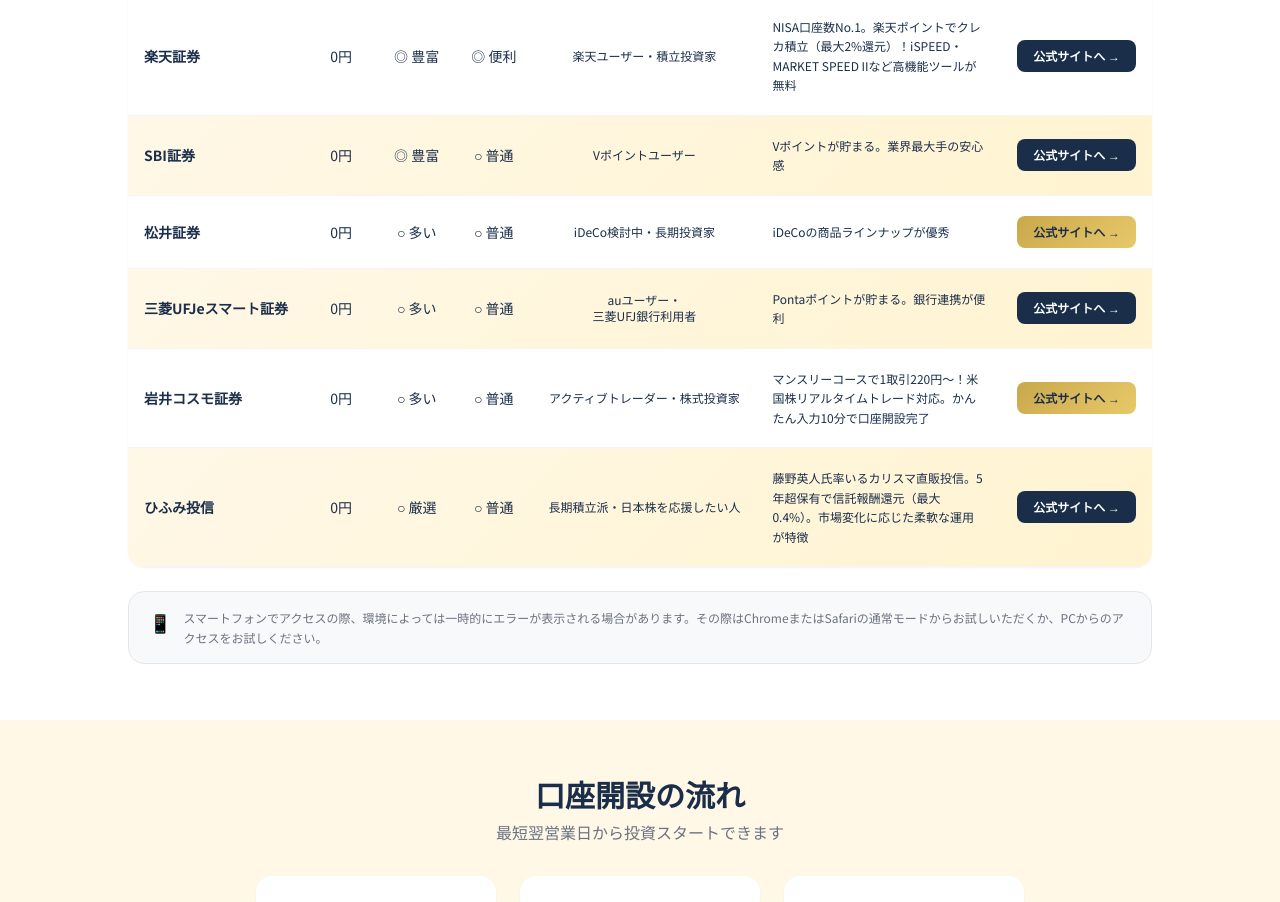
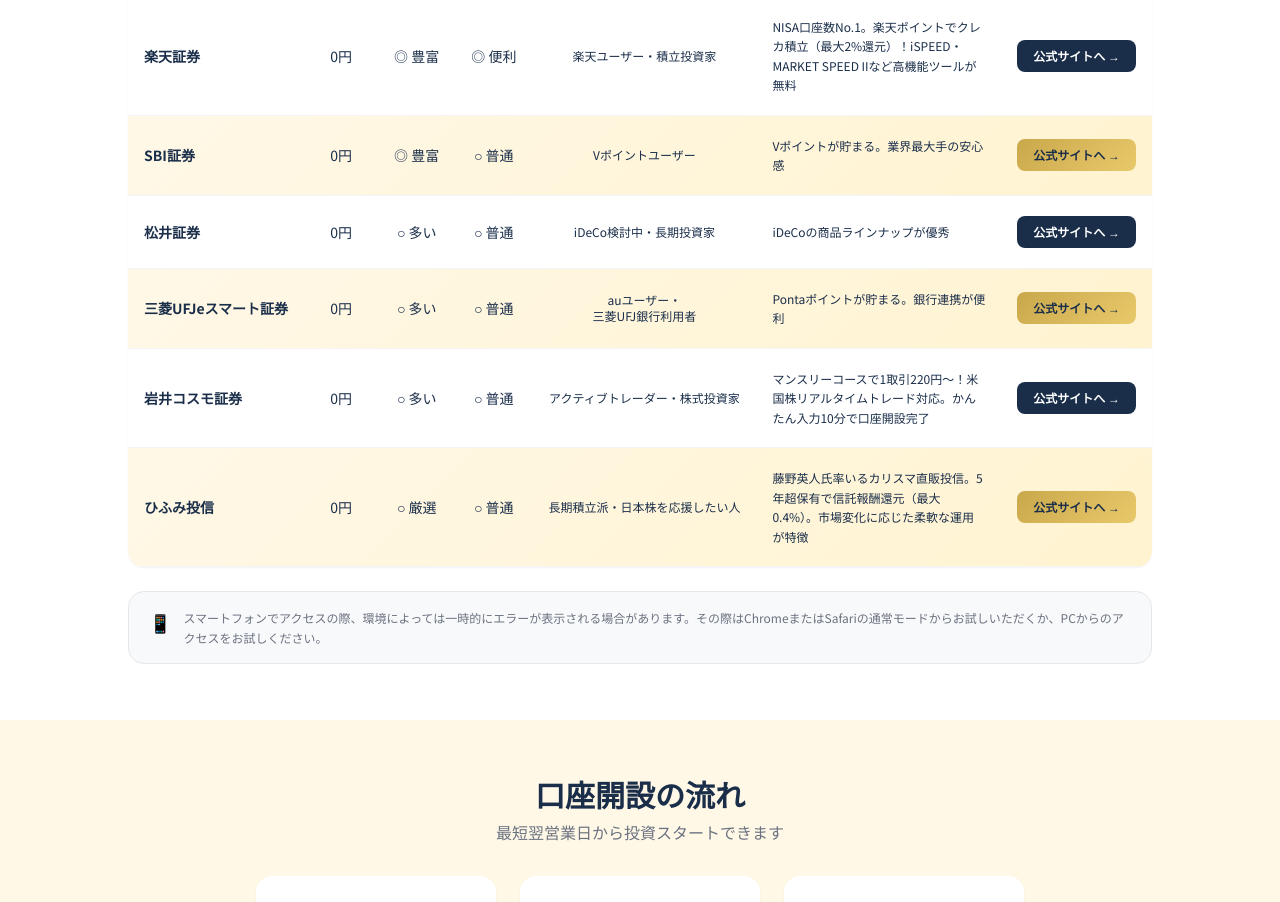
Before and after one commit to tanima3232-eng/bulltalk, a Next.js app: page /accounts/stock in a window 1280 px wide. Shown: the part 1020-1922 px from the top of the page. Built offline with nearby package versions, Linux system fonts and the light colour scheme.

Commit message:
fix: 証券口座CTAボタン色をインデックス偶数/奇数で交互表示に修正

```diff
--- a/app/accounts/stock/page.tsx
+++ b/app/accounts/stock/page.tsx
@@ -217,10 +217,10 @@ export default function StockAccountPage() {
                           referrerPolicy="no-referrer-when-downgrade"
                           className="inline-flex items-center justify-center px-4 py-2 rounded-lg font-bold text-xs whitespace-nowrap transition-all duration-200 hover:-translate-y-0.5 hover:shadow-md"
                           style={{
-                            background: broker.star
-                              ? "linear-gradient(135deg,#C9A84C,#E8C96A)"
-                              : "#1A2E4A",
-                            color: broker.star ? "#1A2E4A" : "#FFFFFF",
+                            background: index % 2 === 0
+                               ? "linear-gradient(135deg,#C9A84C,#E8C96A)"
+                               : "#1A2E4A",
+                             color: index % 2 === 0 ? "#1A2E4A" : "#FFFFFF",
                           }}
                         >
                           {broker.pixelUrl && (
@@ -275,10 +275,10 @@ export default function StockAccountPage() {
                       referrerPolicy="no-referrer-when-downgrade"
                       className="w-full flex items-center justify-center gap-2 py-3 rounded-xl font-bold text-sm transition-all duration-200 hover:shadow-md"
                       style={{
-                        background: broker.star
+                        background: index % 2 === 0
                           ? "linear-gradient(135deg,#C9A84C,#E8C96A)"
                           : "#1A2E4A",
-                        color: broker.star ? "#1A2E4A" : "#FFFFFF",
+                        color: index % 2 === 0 ? "#1A2E4A" : "#FFFFFF",
                       }}
                     >
                       {broker.pixelUrl && (
```
